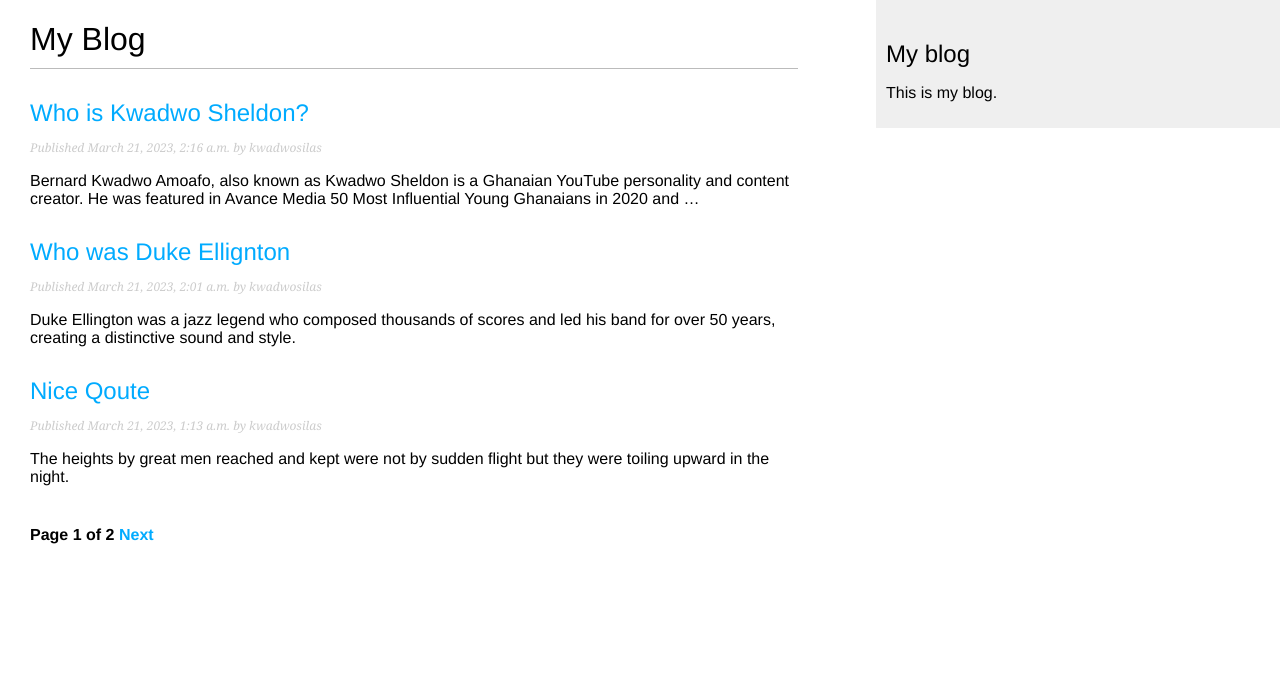
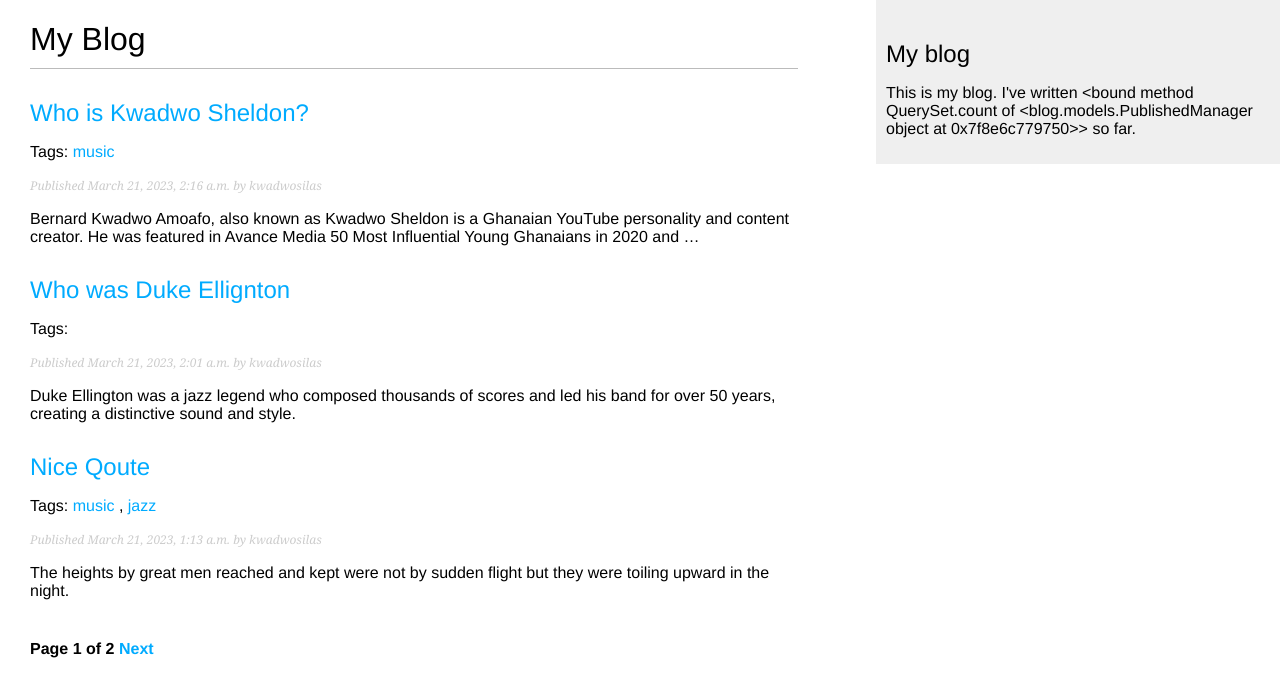
Before and after one commit to Kwadwo-900/mysite, a Django app: page /blog/ in a window 1280 px wide. Shown: the top 697 px of the page. Run offline with Django 4.2, Linux system fonts and the light colour scheme; data comes from the database, SQL or seed files in the repository; both versions use the stored data as it was after the commit; parts of the project's set-up code (start-up, migrations or seed data) failed here and were passed over.

Commit message:
made some more changes

```diff
--- a/blog/models.py
+++ b/blog/models.py
@@ -2,6 +2,7 @@
 from django.utils import timezone
 from django.contrib.auth.models import User
 from django.urls import reverse
+from taggit.managers import TaggableManager
 
 # Create your models here.
 class PublishedManager(models.Manager):
@@ -9,7 +10,7 @@
         return super().get_queryset().filter(status = Post.Status.PUBLISHED)
 
 class Post(models.Model):
-
+    tag = TaggableManager()
     class Status(models.TextChoices):
         DRAFT = 'DF','Draft'
         PUBLISHED = 'PB','Published'
@@ -37,8 +38,6 @@
         return reverse('blog:post_detail', args = [self.publish.year,
                                                    self.publish.month, self.publish.day,self.slug])
 
-
-
 class Comment(models.Model):
     post = models.ForeignKey(Post, on_delete=models.CASCADE, related_name='comments')
     name = models.CharField(max_length=80)
--- a/blog/templates/blog/base.html
+++ b/blog/templates/blog/base.html
@@ -1,4 +1,5 @@
 {% load static %}
+{% load blog_tags %}
 <!DOCTYPE html>
 <html>
 <head>
@@ -12,7 +13,9 @@
  </div>
  <div id="sidebar">
  <h2>My blog</h2>
- <p>This is my blog.</p>
+ <p>This is my blog.
+    I've written {% total_posts %} so far.
+ </p>
 </div>
 </body>
 </html>
--- a/blog/templates/blog/post/list.html
+++ b/blog/templates/blog/post/list.html
@@ -2,16 +2,27 @@
 {% block title %}My Blog{% endblock %}
 {% block content %}
     <h1>My Blog</h1>
+    {% if tag %}
+    <h2>Posts tagged with: "{{ tag.name }}"</h2>
+    {% endif %}
     {% for post in posts %}
         <h2>
         <a href="{{ post.get_absolute_url }}">
         {{ post.title }}
         </a>
         </h2>
+        <p class="tags">Tags:
+            {% for tag in post.tag.all %}
+            <a href="{% url 'blog:post_list_by_tag tag.slug'}">
+                {{ tag.name }}
+            </a>
+            {% if not forloop.last %}, {% endif %}
+            {% endfor %}
+        </p>
             <p class="date">
             Published {{ post.publish }} by {{ post.author }}
             </p>
         {{ post.body|truncatewords:30|linebreaks }}
     {% endfor %}
-    {% include "pagination.html" with page=page_obj %}
+    {% include "pagination.html" with page=posts %}
 {% endblock %}
--- /dev/null
+++ b/blog/templatetags/blog_tags.py
@@ -0,0 +1,8 @@
+from django import template
+from ..models import Post
+
+register = template.Library()
+
+@register.simple_tag
+def total_posts():
+    return Post.published.count
--- a/blog/urls.py
+++ b/blog/urls.py
@@ -4,9 +4,10 @@
 app_name = 'blog'
 
 urlpatterns = [
-    #path('',views.post_list, name='post_list'),
-    path('',views.PostListView.as_view(), name = 'post_list'),
+    path('',views.post_list, name='post_list'),
+    #path('',views.PostListView.as_view(), name = 'post_list'),
     path('<int:year>/<int:month>/<int:day>/<slug:post>', views.post_detail, name='post_detail'),
     path('<int:post_id>/share/', views.post_share, name = 'post_share'),
-    path('<int:post_id>/comment/', views.post_comment, name = 'post_comment')
+    path('<int:post_id>/comment/', views.post_comment, name = 'post_comment'),
+    path('tag/<slug:tag_slug>/', views.post_list, name='post_list_by_tag')
 ]
--- a/blog/views.py
+++ b/blog/views.py
@@ -6,13 +6,17 @@
 from .forms import EmailPostForm,CommentForm
 from django.core.mail import send_mail
 from django.views.decorators.http import require_POST
-
+from taggit.models import Tag
+from django.db.models import Count
 # Create your views here.
-'''def post_list(request):
-    posts_list = Post.published.all()
-
+def post_list(request, tag_slug = None):
+    post_list = Post.published.all()
+    tag = None
+    if tag_slug:
+        tag = get_object_or_404(Tag, slug = tag_slug)
+        post_list = post_list.filter(tag__in = [tag])
     #making a pagination that returns 3 posts per page
-    paginator = Paginator(posts_list, 3)
+    paginator = Paginator(post_list, 3)
     page_number = request.GET.get('page',1)
 
     #handling errors in the case of out of range numbers and alphabets
@@ -22,17 +26,17 @@
         posts = paginator.page(1)
     except EmptyPage:
         posts = paginator.page(paginator.num_pages)
-    return render(request, 'blog/post/list.html',{'posts': posts})'''
+    return render(request, 'blog/post/list.html',{'posts': posts,'tag':tag})
 
 #creating a class based view as opposed to the function based view
-class PostListView(ListView):
+'''class PostListView(ListView):
     """
     An alternative lsit view
     """
     queryset = Post.published.all()
     context_object_name = 'posts'
     paginate_by = 3
-    template_name = 'blog/post/list.html'
+    template_name = 'blog/post/list.html'''
 
 
 def post_detail(request, year,month,day,post):
@@ -50,7 +54,12 @@
     #form to allow users to add comments
     form = CommentForm()
 
-    return render(request, 'blog/post/detail.html', {'post':post,'comments':comments,'form':form})
+    #list of similar posts
+    post_tags_ids = post.tag.values_list('id', flat = True)
+    similar_posts = Post.published.filter(tag__in = post_tags_ids).exclude(id = post.id)
+    similar_posts = similar_posts.annotate(same_tags=Count('tag')).order_by('-same_tags','-publish')[:4]
+
+    return render(request, 'blog/post/detail.html', {'post':post,'comments':comments,'form':form,'similar_posts':similar_posts})
 
 def post_share(request, post_id):
      post = get_object_or_404(Post, id = post_id, status = Post.Status.PUBLISHED)
--- a/mysite/settings.py
+++ b/mysite/settings.py
@@ -38,6 +38,7 @@
     'django.contrib.messages',
     'django.contrib.staticfiles',
     'blog.apps.BlogConfig',
+    'taggit',
 ]
 
 MIDDLEWARE = [
```
Also changed, not shown: blog/templates/blog/post/detail.html (+8 -0 lines), blog/migrations/0004_post_tag.py (added), blog/templatetags/__init__.py (added), db.sqlite3.
